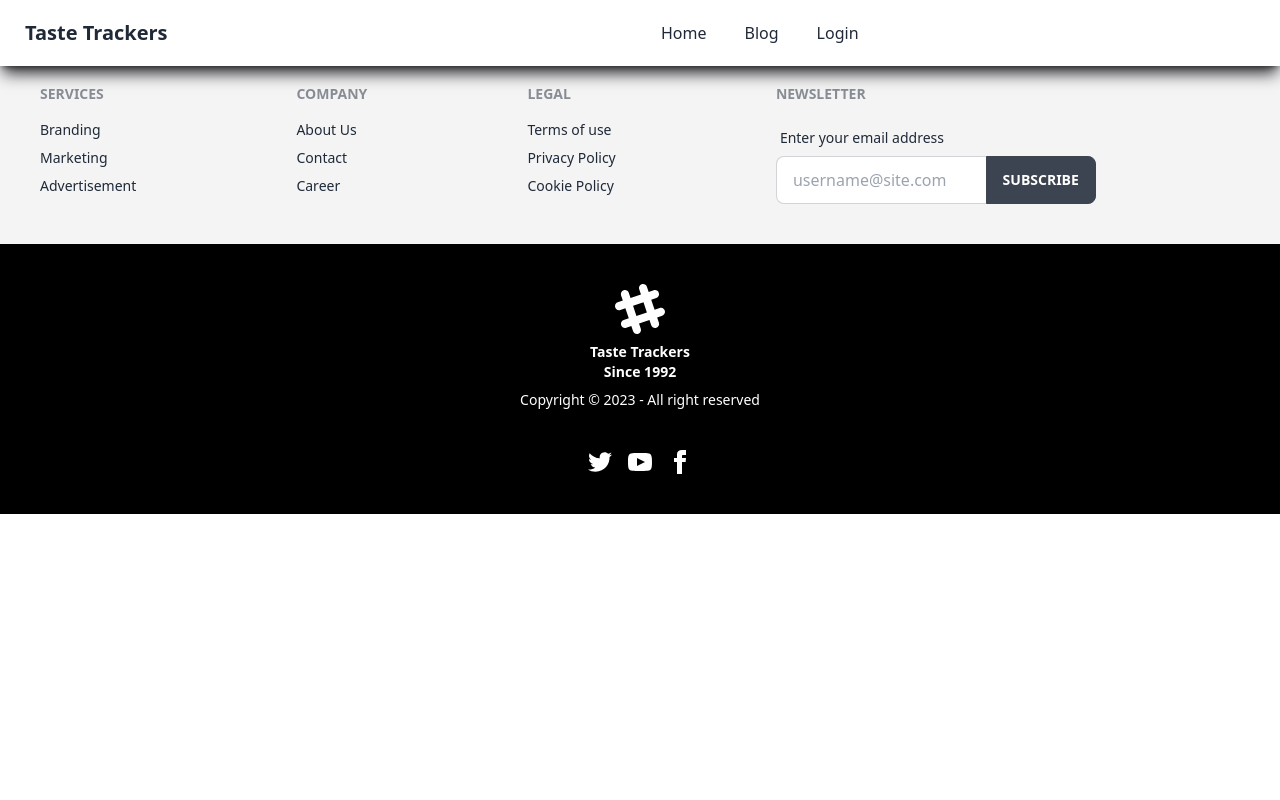
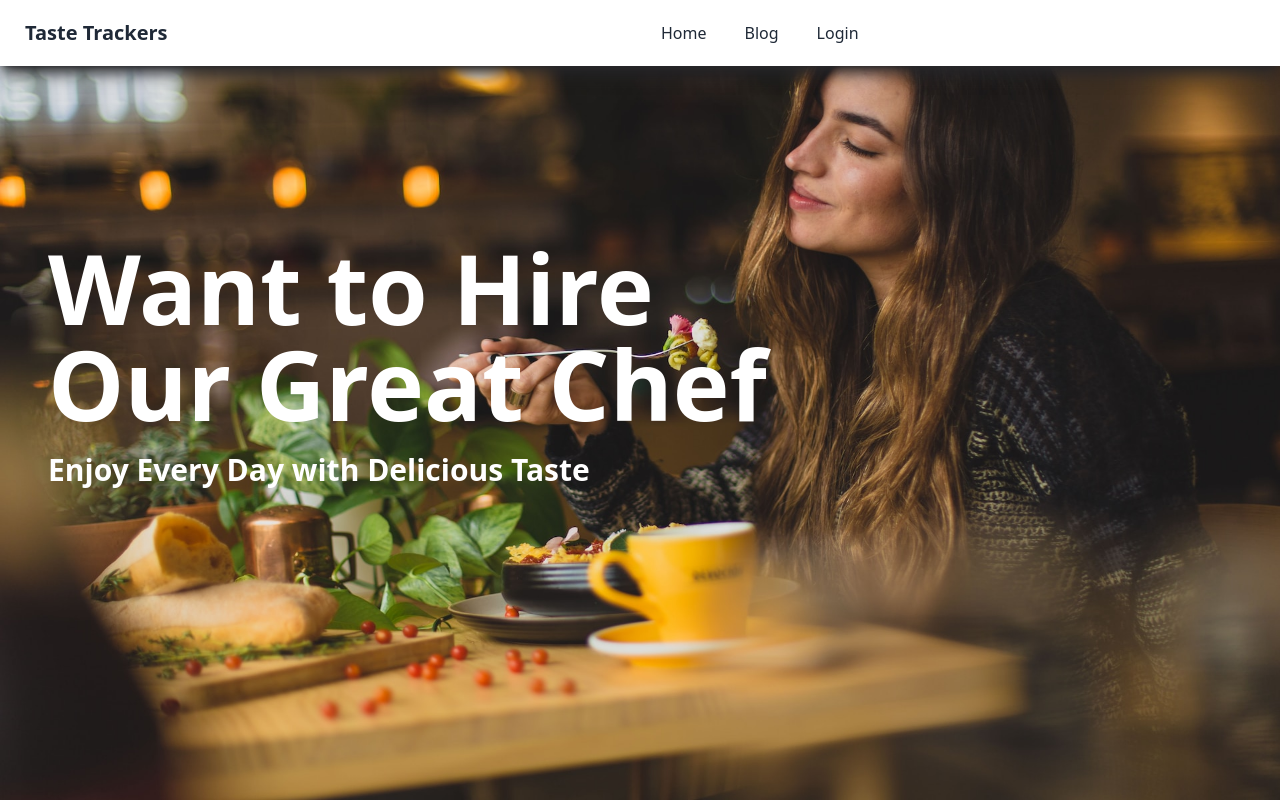
Before and after one commit to sayonUsman/taste-trackers, a React (Vite) app: page / in a window 1280 px wide. Shown: the top 800 px of the page. Built offline with nearby package versions, Linux system fonts and the light colour scheme; no server answers.

Commit message:
Added header banner

```diff
--- a/src/pages/Shared/Header/Header.jsx
+++ b/src/pages/Shared/Header/Header.jsx
@@ -1,8 +1,25 @@
 import React from "react";
-import Navbar from "../Navbar/Navbar";
+import header_image from "../../../assets/header_image.jpg";
 
 const Header = () => {
-  return <div>This is a header</div>;
+  return (
+    <div>
+      <div class="bg-cover bg-center ">
+        <img src={header_image} className="w-full max-h-screen"></img>
+      </div>
+
+      <div className="absolute text-white z-10 top-0 ml-7 md:ml-12 mt-28 md:mt-48 lg:mt-60 2xl:mt-72">
+        <h1 className="text-xl md:text-5xl lg:text-7xl xl:text-8xl 2xl:text-9xl font-bold">
+          Want to Hire <br />
+          Our Great Chef
+        </h1>
+
+        <h3 className="text-sm md:text-xl lg:text-2xl xl:text-3xl font-bold mt-1 md:mt-3 xl:mt-5 2xl:mt-7">
+          Enjoy Every Day with Delicious Taste
+        </h3>
+      </div>
+    </div>
+  );
 };
 
 export default Header;
--- a/src/pages/Shared/Navbar/Navbar.jsx
+++ b/src/pages/Shared/Navbar/Navbar.jsx
@@ -21,7 +21,7 @@ const Navbar = () => {
   };
 
   return (
-    <div>
+    <div className="relative">
       <div className="relative z-10">
         <div className="fixed top-0 left-0 right-0 bg-white">
           <div className="navbar shadow-lg shadow-zinc-800">
```
Also changed, not shown: src/assets/header_image.jpg (added).
